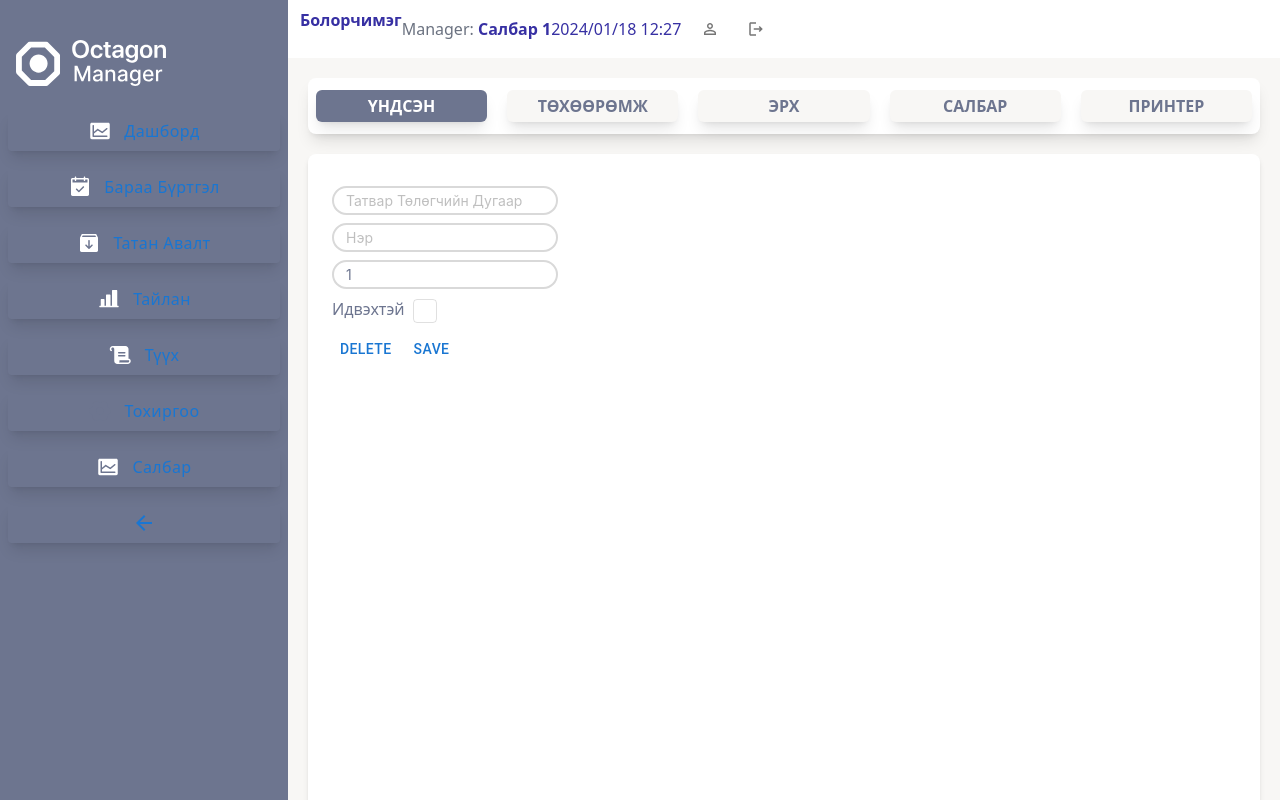
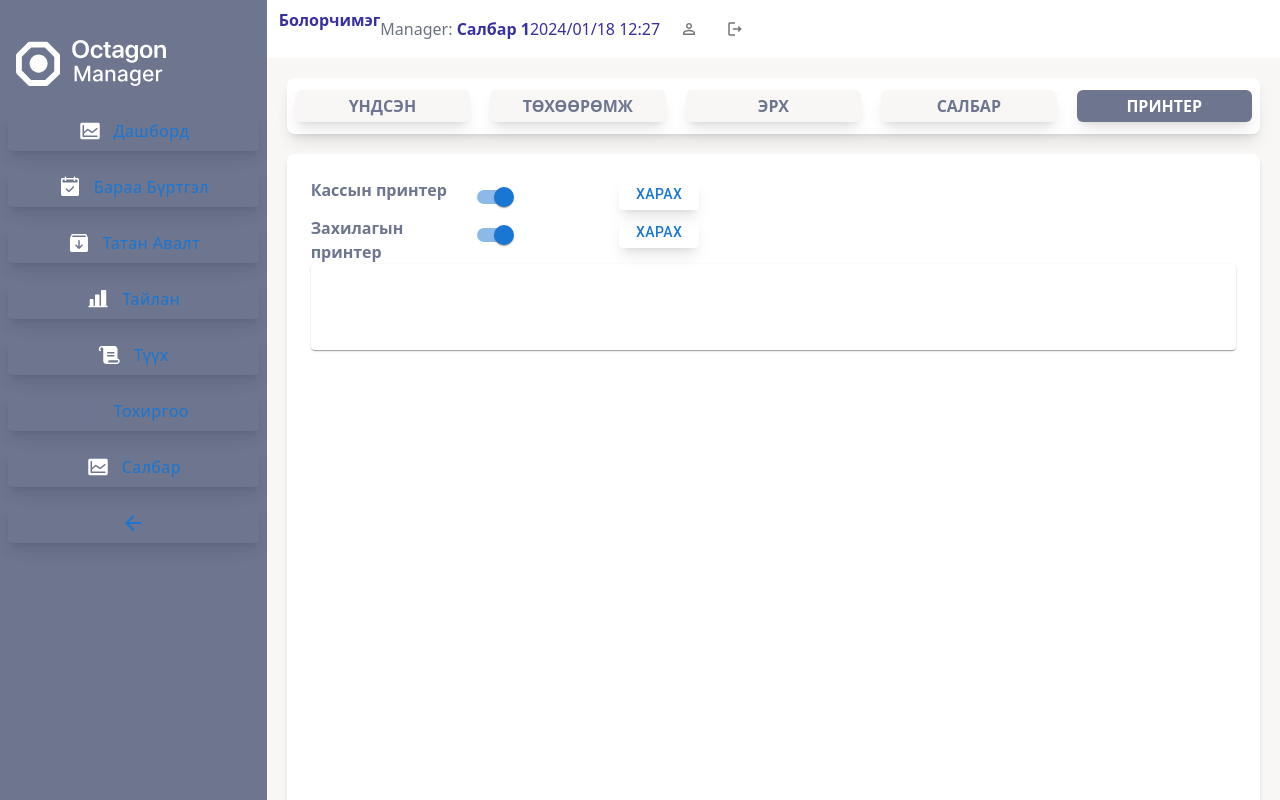
Before and after one commit to octa-project/octagon-manager-fe, a Next.js app: page /settings in a window 1280 px wide. Built offline with nearby package versions, Linux system fonts and the light colour scheme; no server answers.

Commit message:
fixed Group to ItemGroup

```diff
--- a/src/app/globals.css
+++ b/src/app/globals.css
@@ -31,11 +31,23 @@
     @apply font-sans font-semibold shadow-lg text-center pt-1 rounded-md w-full h-8 text-[#6d758f] bg-[#f8f7f5] hover:text-white hover:bg-[#44423e];
 }
 
-
-.button {
+.select {
+    @apply shadow-lg rounded-md h-10 text-[#6d758f] bg-[#f8f7f5] hover:bg-[#44423e] hover:text-white;
 
 }
 
-.select {
+.SelectedSwitch{
+    @apply text-[#6d758f];
+}
 
+.NormalText {
+    @apply font-sans font-semibold text-[#6d758f];
 }
+
+.button {
+    @apply font-sans font-semibold shadow-lg rounded-lg w-20 h-8 text-[#6d758f] bg-[#f1f2f4] hover:bg-[#44423e] hover:text-white;
+}
+
+.secondaryButton {
+    @apply font-sans font-semibold shadow-lg rounded-lg w-20 h-8 text-[#6d758f] bg-[#f1f2f4] hover:bg-[#44423e] hover:text-white;
+}
--- a/src/components/settings/index.tsx
+++ b/src/components/settings/index.tsx
@@ -13,7 +13,7 @@ import AccessSettings from "@/src/components/settings/access";
 
 const SettingsController = () => {
 
-    const [tabValue, setTabValue] = useState("0");
+    const [tabValue, setTabValue] = useState("4");
 
     const tabChange = (tabIndex: string) => {
         setTabValue(tabIndex);
--- a/src/components/settings/printer/index.tsx
+++ b/src/components/settings/printer/index.tsx
@@ -1,14 +1,91 @@
+import { Button, Card, Switch } from "@mui/material";
 import { Component } from "react";
 
 
-class PrinterSettings extends Component<{}, AgReportState>{
+class PrinterSettings extends Component<{}, settingsPrinterState>{
+
+    constructor(props: any) {
+        super(props);
+        this.state = {
+            first: false,
+            open: false,
+            selectedPrinter: {
+                id: "",
+                name: "",
+                ownerName: "",
+                printType: 0,
+                branchId: 0,
+                branchName: "",
+                isActive: false
+            },
+            nonSelectedPrinter: {
+                id: "",
+                name: "",
+                ownerName: "",
+                printType: 0,
+                branchId: 0,
+                branchName: "",
+                isActive: false
+            },
+            printersData: [],
+            printersSearchData: []
+        };
+    }
+
+    first: boolean = false;
+    componentDidMount() {
+        if (this.first) return
+        this.first = true
+        this.getPrinters()
+    }
+
+    handleValueChange = () => {
+
+    }
+
+    getPrinters = () => {
+
+    }
+
     render() {
         return (
+            <div className="h-full">
+                <div className="flex flex-col">
+                    <div className="grid grid-rows-2">
+                        <div className="row-span-1">
+                            <div className="grid grid-cols-2">
+                                <div className="flex flex-col col-span-1">
+                                    <div className="flex flex-row grid grid-cols-3">
+                                        <div className="NormalText col-span-1">
+                                            Кассын принтер
+                                        </div>
+                                        <Switch defaultChecked className="SelectedSwitch col-span-1" />
+                                        <Button className="secondaryButton col-span-1">
+                                            харах
+                                        </Button>
+                                    </div>
+                                    <div className="flex flex-row grid grid-cols-3">
+                                        <div className="NormalText col-span-1">
+                                            Захилагын принтер
+                                        </div>
+                                        <Switch defaultChecked className="SelectedSwitch col-span-1" />
+                                        <Button className="secondaryButton col-span-1">
+                                            харах
+                                        </Button>
+                                    </div>
+                                </div>
+                                <div className="col-span-1">
 
-            <div className="h-full">
-                    <div>
+                                </div>
+                            </div>
+                        </div>
+                        <div className="row-span-1 h-full">
+                            <Card className="w-full h-full shadow rounded">
 
+                            </Card>
+                        </div>
                     </div>
+                </div>
             </div>
         );
     }
```
Also changed, not shown: src/components/settings/state.tsx (+19 -0 lines).
